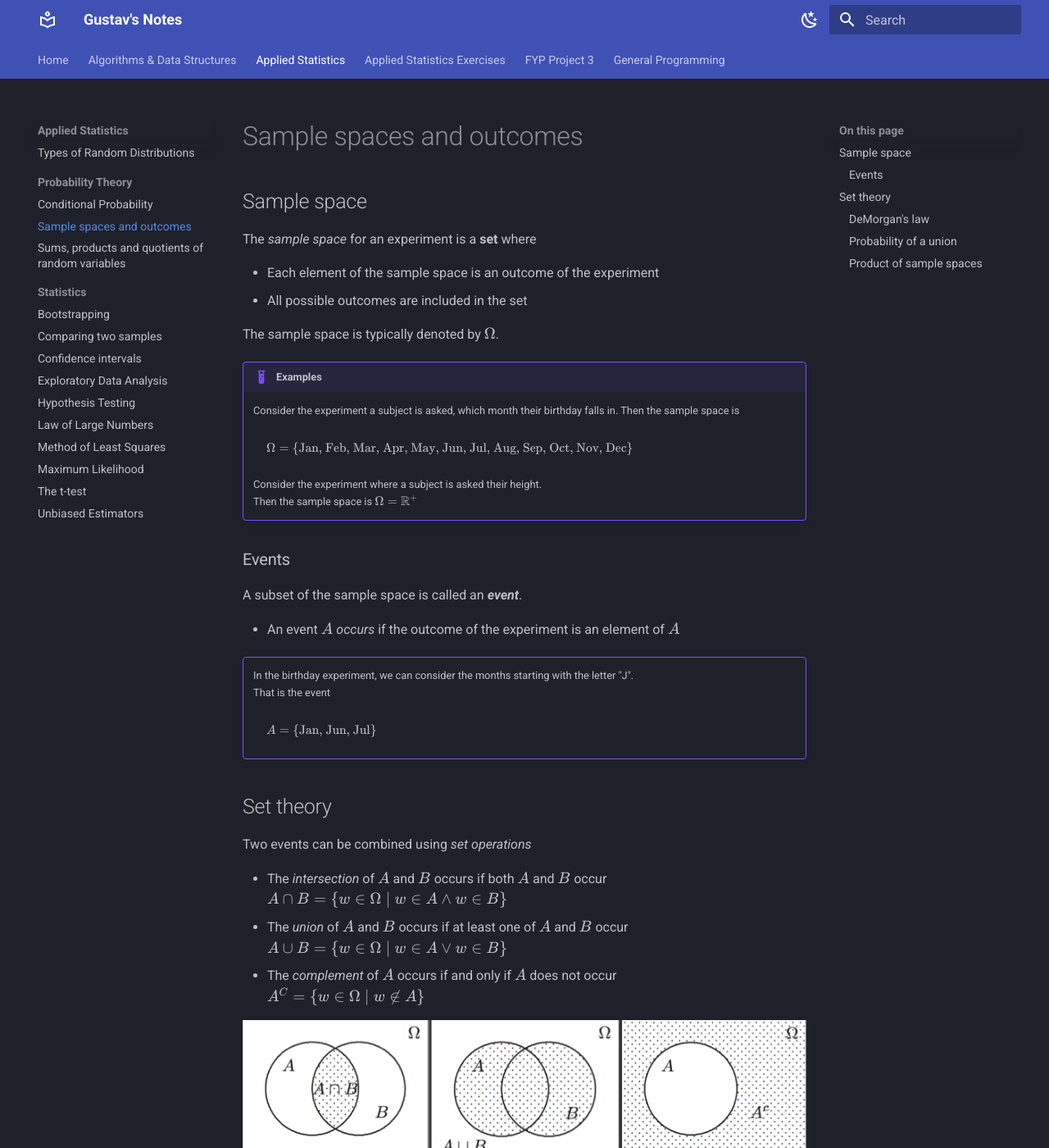
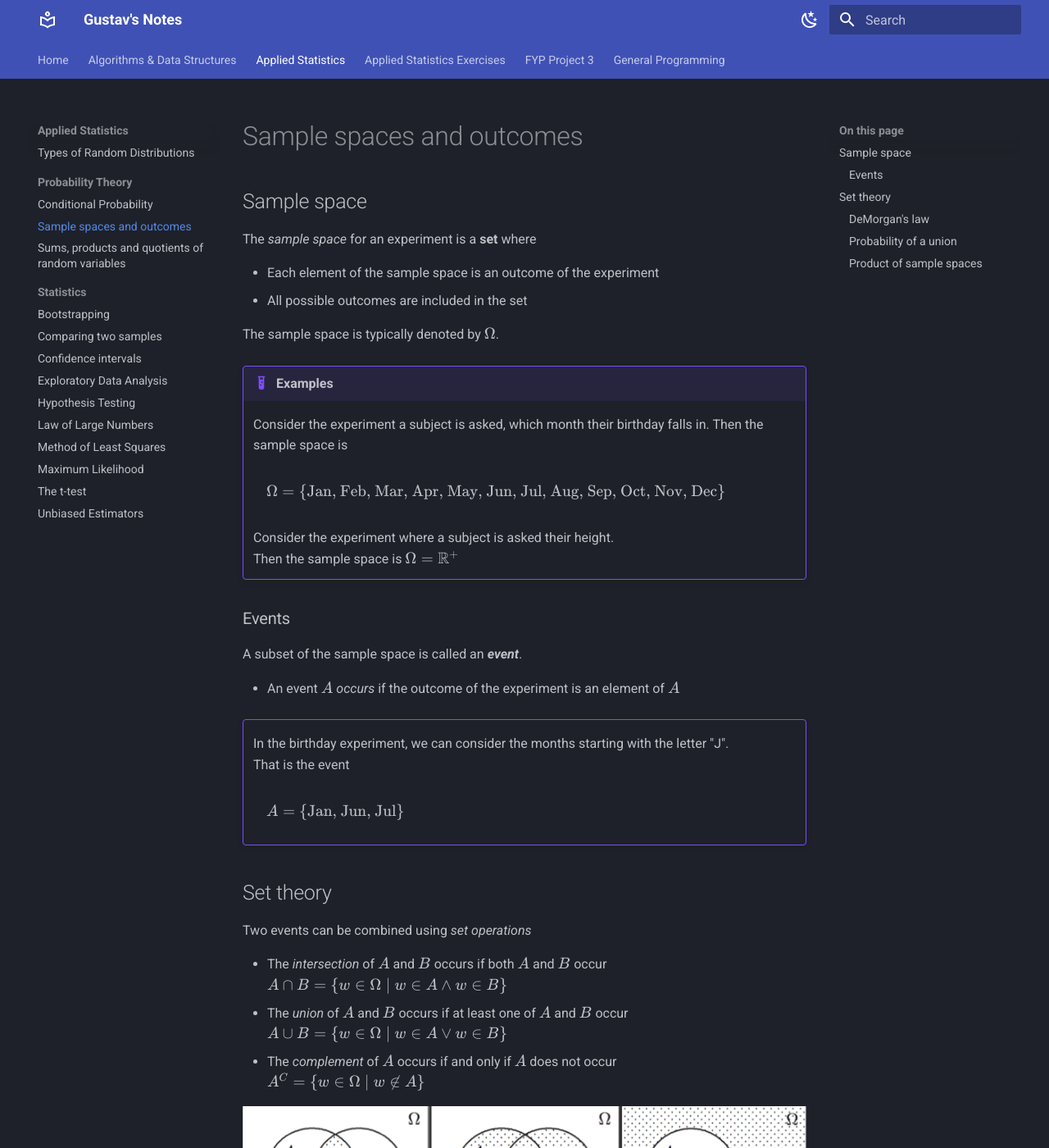
Before and after one commit to gustavkrist/notes, an MkDocs documentation site: the page built from docs/Applied Statistics/Probability Theory/sample-spaces-outcomes.md, in a window 1280 px wide and 1400 px high. Shown: the whole window at 82% size. Built offline with MkDocs 1.6.1 and Material for MkDocs 9.7.7, drawn with Linux system fonts in a browser that asks for light colours; nearby versions of some CDN libraries.

Commit message:
add words, increase admon text size

```diff
--- a/docs/stylesheets/extra.css
+++ b/docs/stylesheets/extra.css
@@ -4,3 +4,7 @@
 .md-footer__inner {
   display: none;
 }
+
+.md-typeset :is(.admonition, details) {
+  font-size: 0.8rem;
+}
```
Also changed, not shown: 1 other file.
